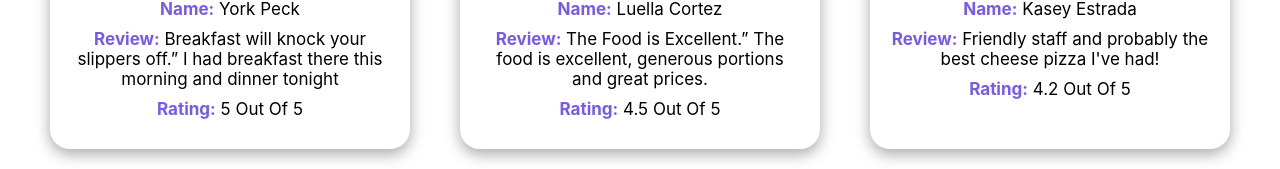
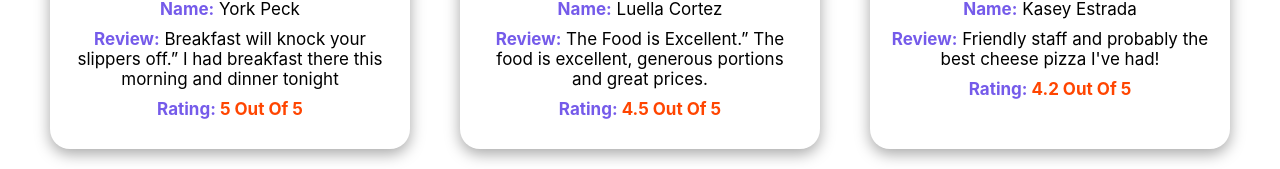
Before and after one commit to Afzal-Hossen-Hasib/Six_BiteOf_Yammy, a React (Create React App) app: page /reviews in a window 1280 px wide. Shown: the part 368-537 px from the top of the page. Built offline with nearby package versions, Linux system fonts and the light colour scheme.

Commit message:
readme file edited

```diff
--- a/src/components/AllReview/AllReview.css
+++ b/src/components/AllReview/AllReview.css
@@ -38,7 +38,7 @@
     text-transform: uppercase;
 }
 
-.rating p{
-    color: #5f016b;
-    font-size: 150px;
+.rating {
+    color: orangered;
+    font-weight: bold;
 }
```
Also changed, not shown: 1 other file (tests, documents, lock files or other folders).
